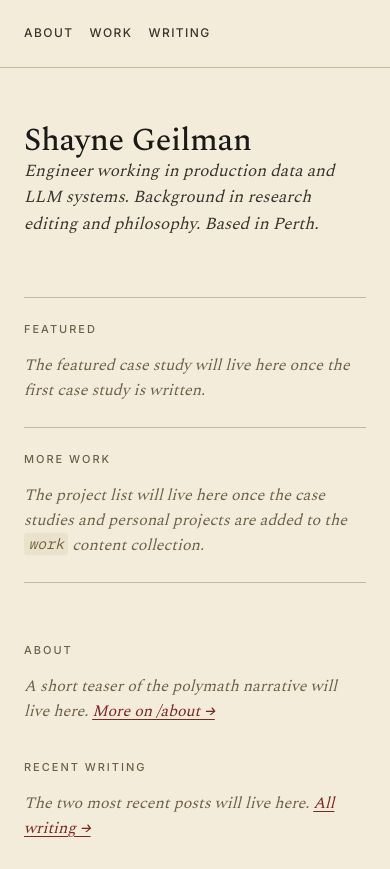
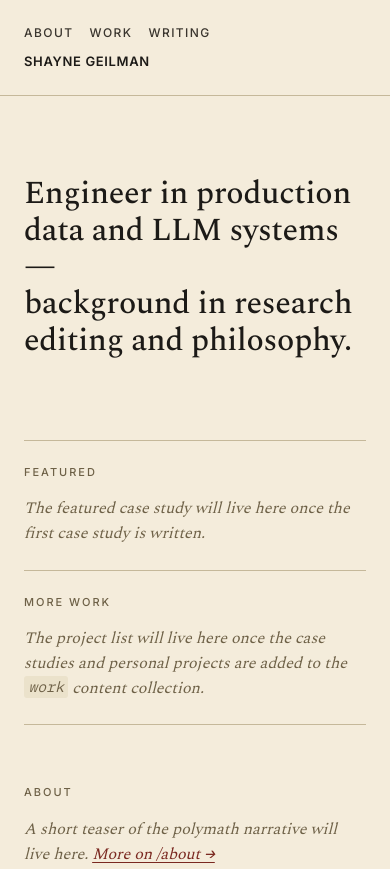
Before and after one commit to ShayneJG/Portfolio, an Astro site: page / in a window 390 px wide. Shown: the top 869 px of the page. Built offline with nearby package versions, Linux system fonts and the light colour scheme; Astro itself is replaced by a stand-in of ours.

Commit message:
refactor(layout): wordmark top-right; home hero is positioning sentence
Reverts the home-page hero entrance animation. The duplication issue
(name in header + name as H1 hero) is fixed structurally instead.

Header — every page:
- Nav now sits left, wordmark sits right (consistent across the site,
  no special-casing for home)
- Wordmark "Shayne Geilman" appears on every page, including home

Home page:
- Hero H1 is no longer "Shayne Geilman" — that role is filled by the
  header wordmark on every page
- Hero is now the positioning sentence as the H1, set in display
  Spectral (32 px mobile / 44 px desktop): "Engineer in production
  data and LLM systems — background in research editing and
  philosophy."
- This shifts the hero's question from "who is this person?" to
  "what does this person do?" — the wordmark already answers the who

Spec updated to match (§5 header description + §7 home page sketch).

```diff
--- a/src/components/Header.astro
+++ b/src/components/Header.astro
@@ -14,14 +14,7 @@ const items: { label: string; href: string; key: string }[] = [
 ---
 
 <header class="site-header">
-  <div class:list={["page", "header-inner", { home: pageType === "home" }]}>
-    {
-      pageType !== "home" && (
-        <a class="wordmark" href={withBase("/")}>
-          Shayne Geilman
-        </a>
-      )
-    }
+  <div class="page header-inner">
     <nav>
       {
         items.map((item) => (
@@ -34,6 +27,7 @@ const items: { label: string; href: string; key: string }[] = [
         ))
       }
     </nav>
+    <a class="wordmark" href={withBase("/")}>Shayne Geilman</a>
   </div>
 </header>
 
@@ -47,9 +41,6 @@ const items: { label: string; href: string; key: string }[] = [
     align-items: center;
     justify-content: space-between;
     gap: var(--space-l);
-  }
-  .header-inner.home {
-    justify-content: flex-end;
   }
   .wordmark {
     font-family: var(--font-sans);
--- a/src/pages/index.astro
+++ b/src/pages/index.astro
@@ -5,11 +5,10 @@ import { withBase } from "../lib/url";
 
 <Layout title="Shayne Geilman" pageType="home">
   <section class="hero content">
-    <h1 class="hero-name">Shayne Geilman</h1>
-    <p class="hero-tag tag">
-      Engineer working in production data and LLM systems. Background in
-      research editing and philosophy. Based in Perth.
-    </p>
+    <h1 class="hero-lead">
+      Engineer in production data and LLM systems —<br />
+      background in research editing and philosophy.
+    </h1>
   </section>
 
   <hr class="rule" />
@@ -54,48 +53,25 @@ import { withBase } from "../lib/url";
 
 <style>
   .hero {
-    padding: var(--space-2xl) 0 var(--space-xl);
+    padding: var(--space-3xl) 0 var(--space-2xl);
   }
 
-  /* Hero name animates from "header wordmark" position/size into final
-     hero position. Approximates the wordmark growing into the H1. */
-  .hero-name {
-    display: inline-block;
-    transform-origin: top left;
-    animation: wordmark-to-hero 650ms cubic-bezier(0.22, 1, 0.36, 1) both;
+  /* The home page hero is the positioning sentence — set in display
+     type. Replaces the previous "Shayne Geilman" H1, since the
+     wordmark in the header already answers "who is this person?". */
+  .hero-lead {
+    font-family: var(--font-serif);
+    font-weight: 500;
+    font-size: 32px;
+    line-height: 1.15;
+    letter-spacing: -0.01em;
+    color: var(--ink);
+    max-width: var(--content-width);
   }
-
-  /* Tag fades in after the name lands. */
-  .hero-tag {
-    animation: tag-fade-in 400ms ease-out 500ms both;
-  }
-
-  @keyframes wordmark-to-hero {
-    0% {
-      opacity: 0.85;
-      transform: translateY(-72px) scale(0.4);
-    }
-    100% {
-      opacity: 1;
-      transform: translateY(0) scale(1);
-    }
-  }
-
-  @keyframes tag-fade-in {
-    0% {
-      opacity: 0;
-      transform: translateY(6px);
-    }
-    100% {
-      opacity: 1;
-      transform: translateY(0);
-    }
-  }
-
-  @media (prefers-reduced-motion: reduce) {
-    .hero-name,
-    .hero-tag {
-      animation: none;
+  @media (min-width: 768px) {
+    .hero-lead {
+      font-size: 44px;
+      line-height: 1.1;
     }
   }
 
```
Also changed, not shown: docs/superpowers/specs/2026-05-02-portfolio-overhaul-design.md (+8 -8 lines).
